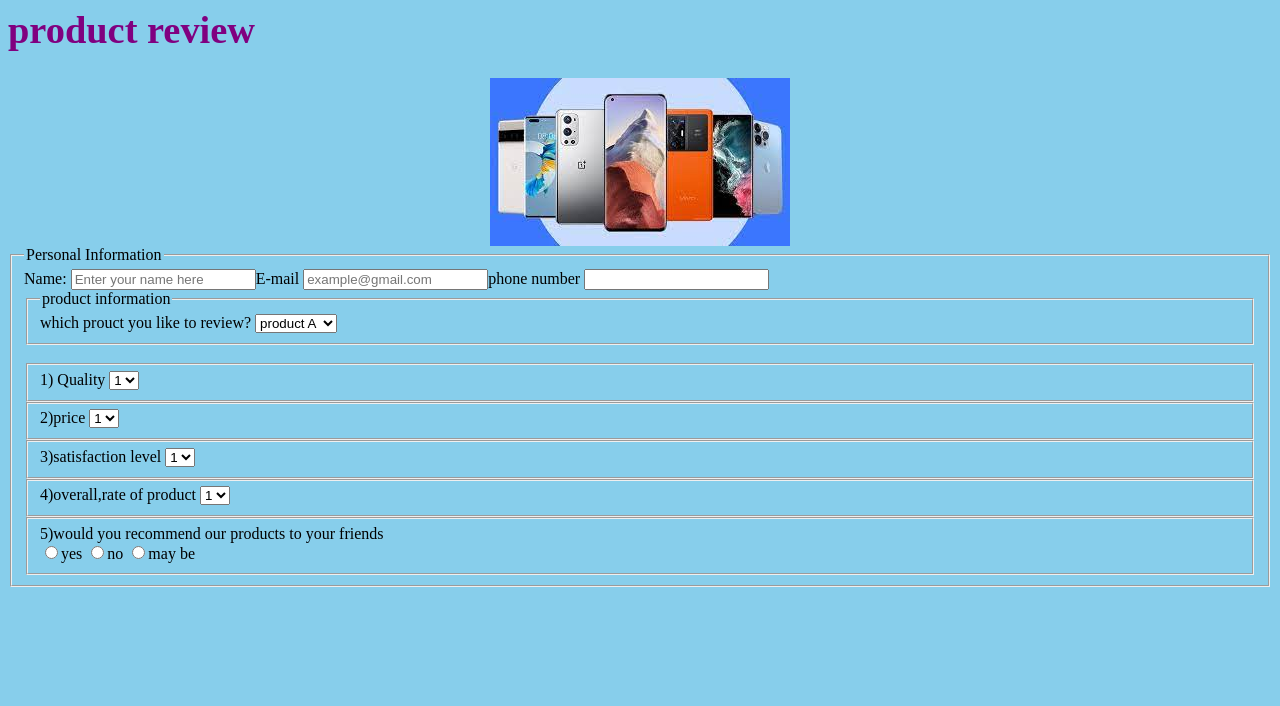
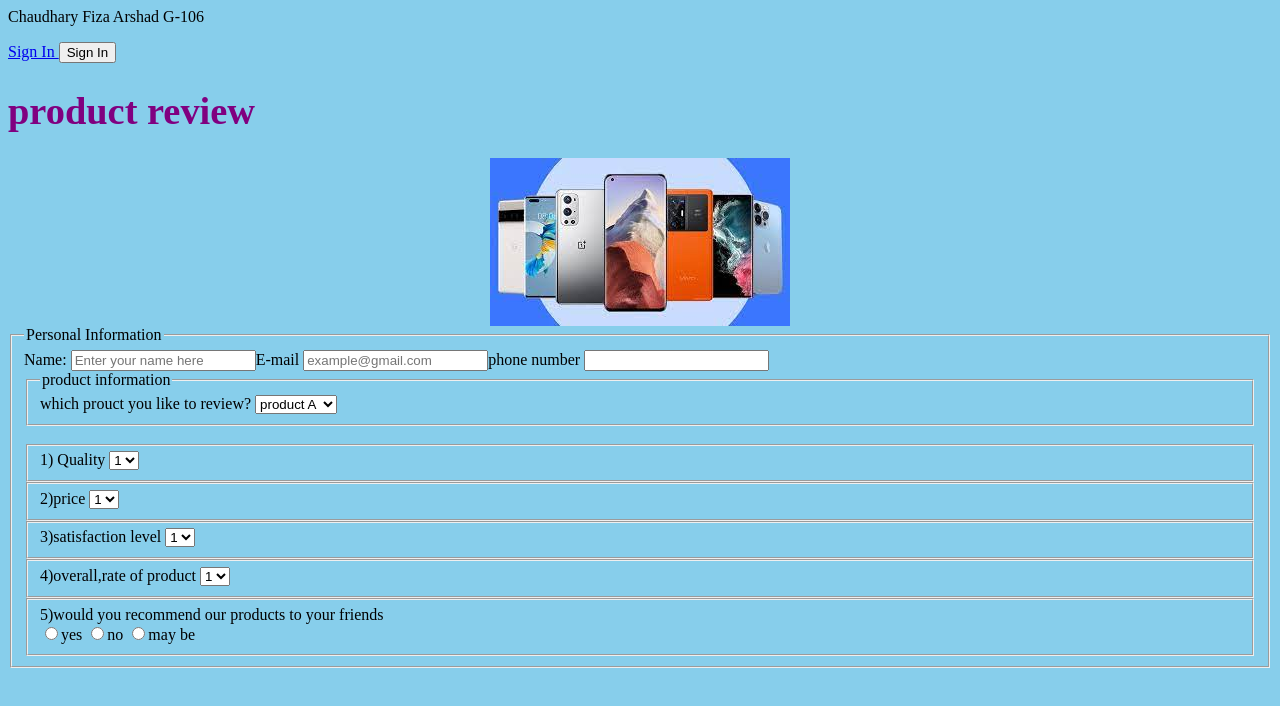
Before and after one commit to Fizaarshad123/prodrev, a plain HTML site: page index.html in a window 1280 px wide. Drawn offline with Linux system fonts and the light colour scheme.

Commit message:
Update index.html

```diff
--- a/index.html
+++ b/index.html
@@ -1,7 +1,16 @@
 <html>
 <head>
     <body bgcolor=" skyblue">
+       <nav>
+           <P>
+               Chaudhary Fiza Arshad G-106
 
+           </P>
+           <a href="signin.html">
+               <label> Sign In </label>
+               <input type="submit" value="Sign In">
+           </a>
+       </nav>
         <big> <h1 style="color:purple;">product review</h1> </big>
            <center> <img src="12345.jpg"> </center>
         <fieldset>
```
